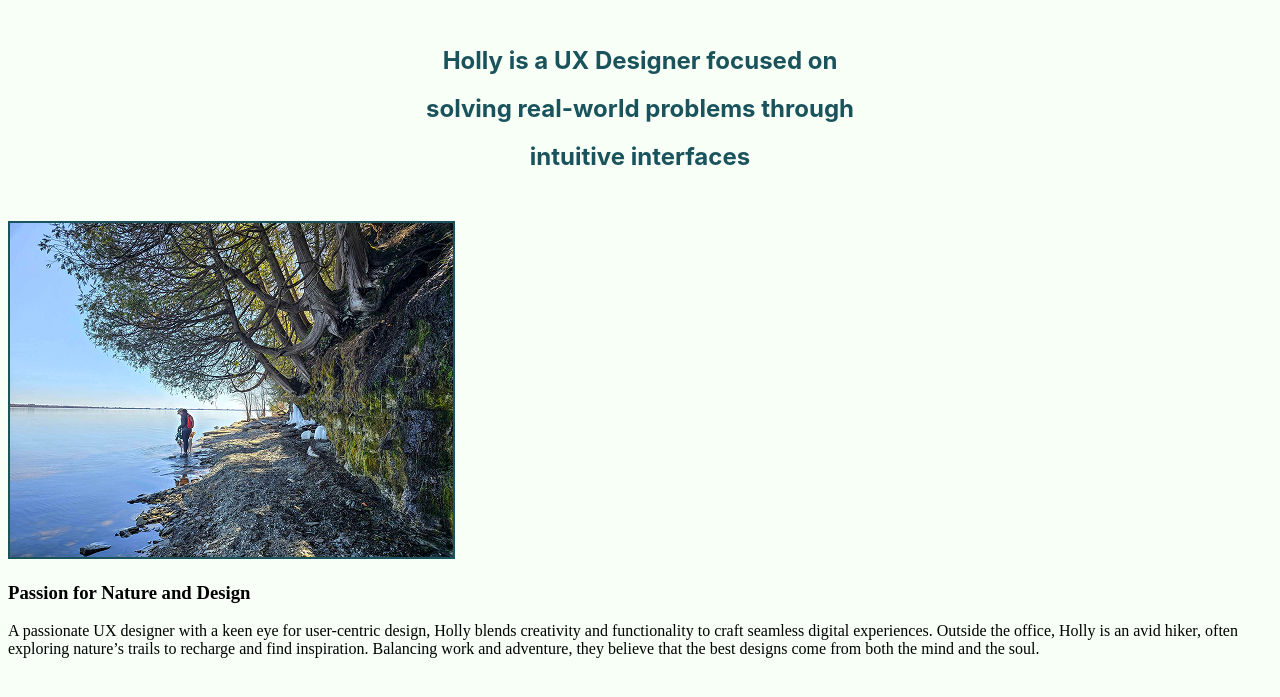
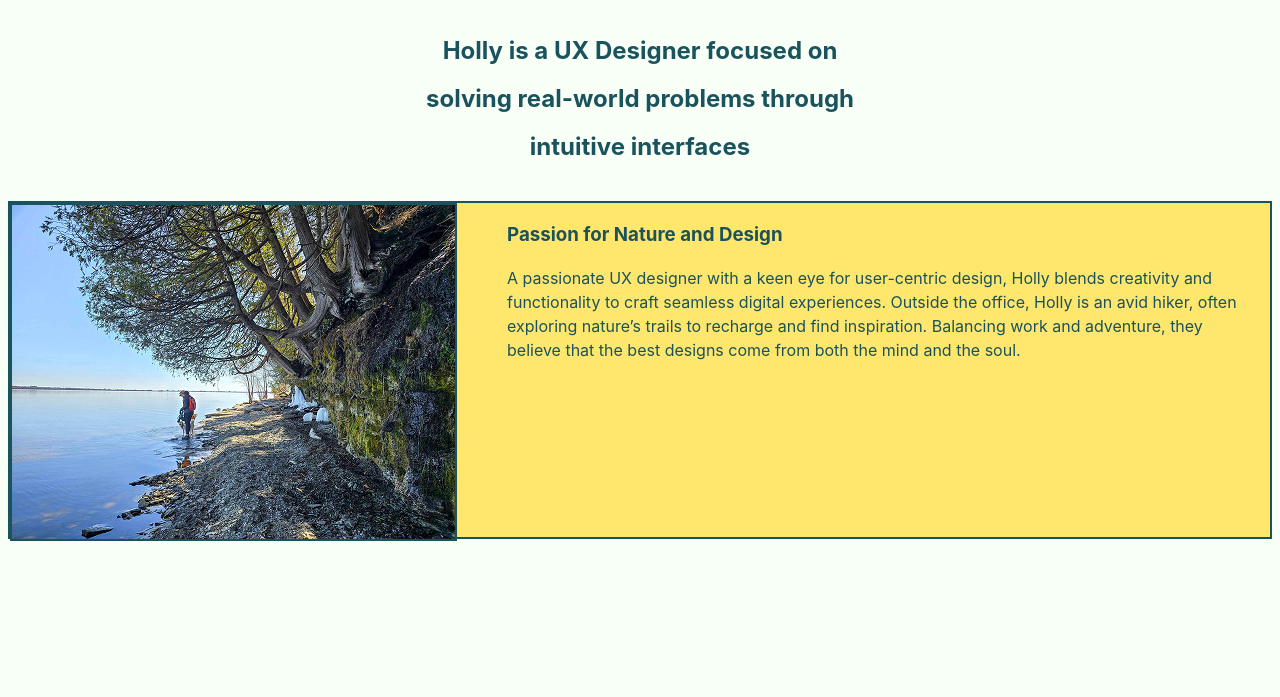
Before and after one commit to clockhol/Lab4.5, a plain HTML site: page index.html in a window 1280 px wide. Shown: the part 95-792 px from the top of the page. Drawn offline with Linux system fonts and the light colour scheme.

Commit message:
rest of CSS

```diff
--- a/screen.css
+++ b/screen.css
@@ -7,8 +7,20 @@ section {
     margin: auto;
     width: 450px;
     text-align: center;
+    padding: 10px;
+    line-height: 2;
+}
+
+main {
     padding: 20px;
-    line-height: 2;
+    display: flex;
+}
+
+div {
+    height: 334px;
+    background: #FFE66D;
+    border: 2px solid;
+    border-color: #1A535C;
 }
 
 h1 {
@@ -27,3 +39,21 @@ h2 {
     font-family: Inter, Impact, 'Arial Narrow Bold', sans-serif;
     font-weight: bold;
 }
+
+h3 {
+    color: #1A535C;
+    font-family: Inter, Impact, 'Arial Narrow Bold', sans-serif;
+    margin: 20px;
+}
+
+p {
+    color: #1A535C;
+    font-family: Inter, Impact, 'Arial Narrow Bold', sans-serif;
+    margin: 20px;
+    line-height: 1.5;
+}
+
+img {
+    float: left;
+    margin-right: 50px;
+}
```
